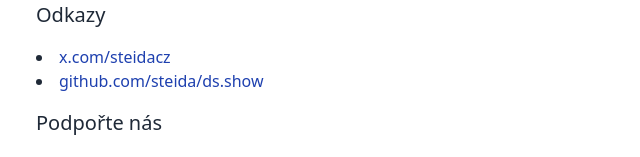
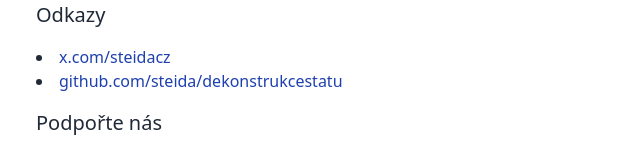
Before and after one commit to steida/dekonstrukcestatu, a Next.js app: page / in a window 1280 px wide. Shown: the part 499-656 px from the top of the page, without its empty margins (296-936 px from the left). Built offline with nearby package versions, Linux system fonts and the light colour scheme.

Commit message:
Update github link

```diff
--- a/app/page.tsx
+++ b/app/page.tsx
@@ -54,8 +54,8 @@
           </a>
         </li>
         <li>
-          <a href="https://github.com/steida/ds.show" target="_blank">
-            github.com/steida/ds.show
+          <a href="https://github.com/steida/dekonstrukcestatu" target="_blank">
+            github.com/steida/dekonstrukcestatu
           </a>
         </li>
       </ul>
```
